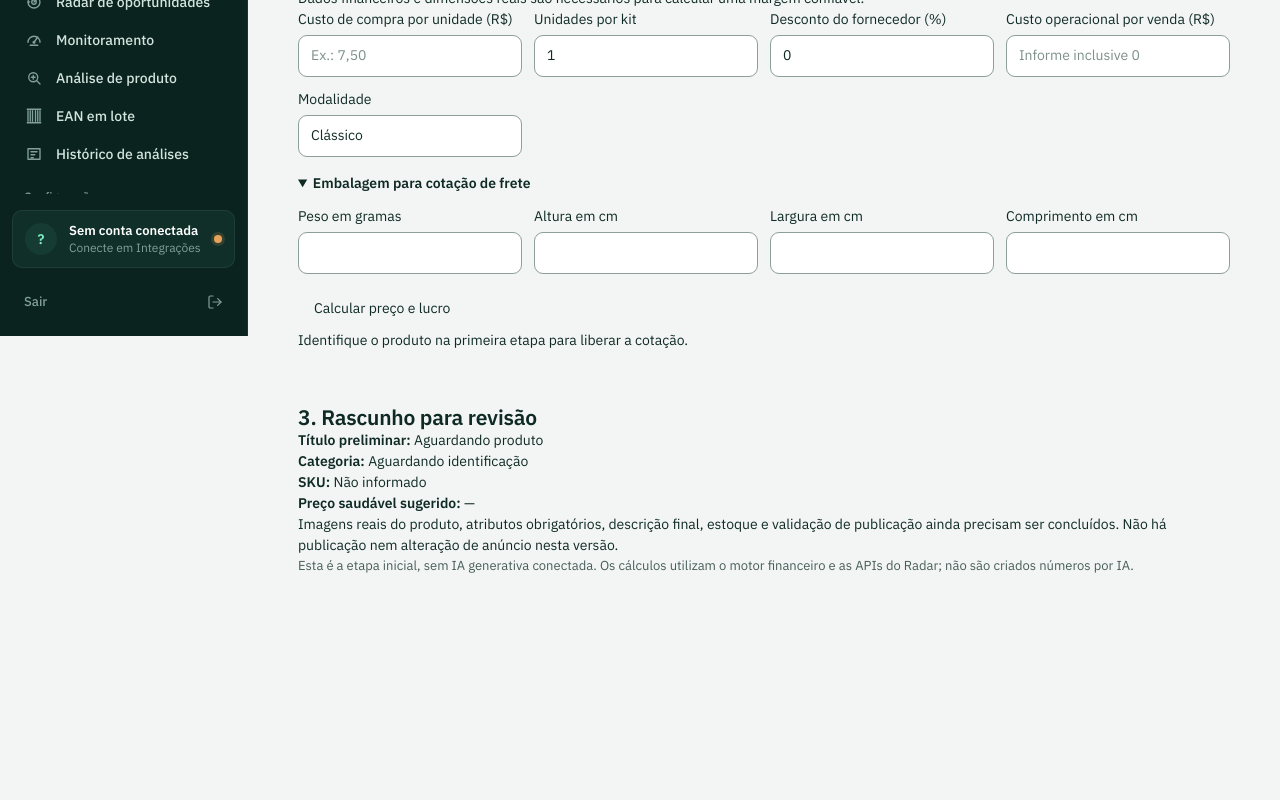
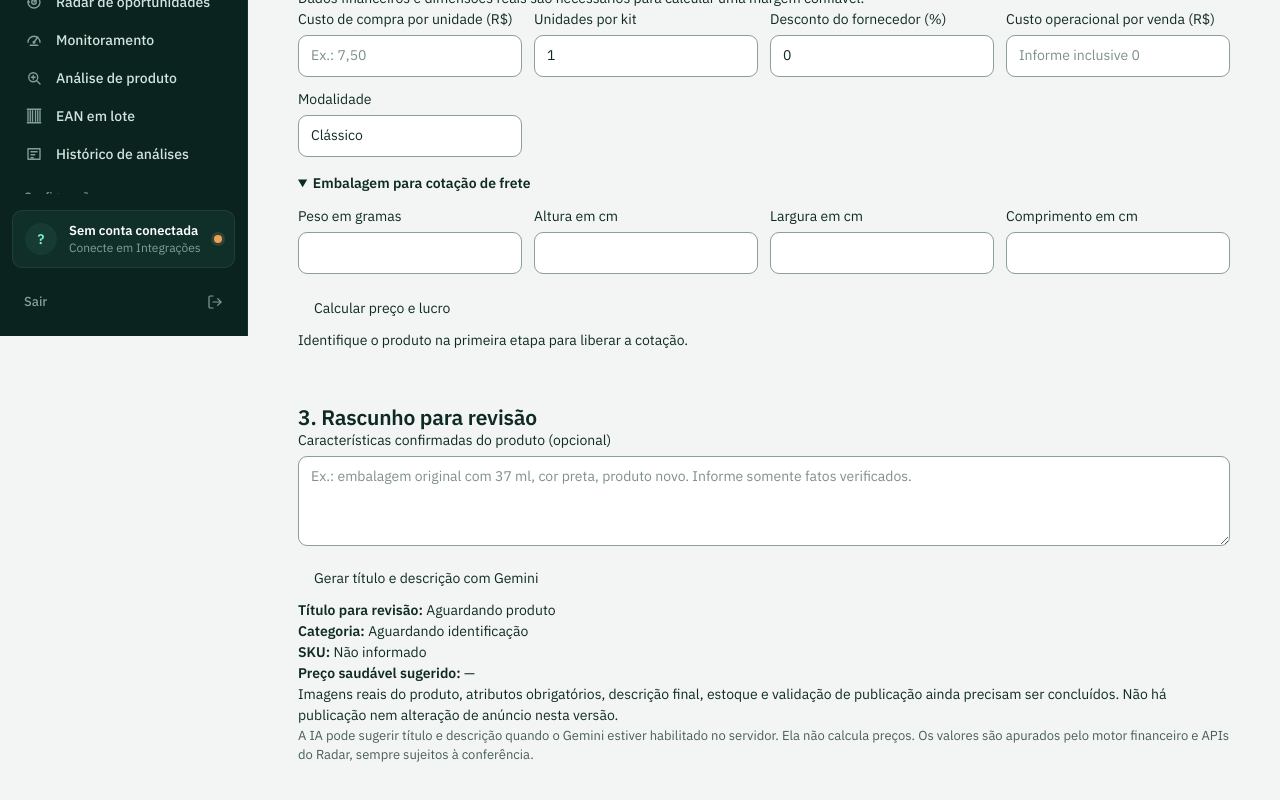
Before and after one commit to Brunohvg/mercado-radar, a Next.js app: page /assistente-anuncios in a window 1280 px wide. Shown: the part 464-1264 px from the top of the page. Before the commit the page ends 1127 px from the top, so only its background shows below. Built offline with nearby package versions, Linux system fonts and the light colour scheme; no server answers.

Commit message:
feat: connect Gemini copy generation to category-agnostic listing assistant

```diff
--- a/components/listing-draft-assistant.tsx
+++ b/components/listing-draft-assistant.tsx
@@ -24,6 +24,14 @@ type Discovery = {
     sampleSize?: number;
     confidence?: string;
   } | null;
+};
+
+type AiDraft = {
+  title: string;
+  description: string;
+  missingFacts: string[];
+  provider: "gemini";
+  requiresReview: true;
 };
 
 type PriceResponse = {
@@ -93,6 +101,9 @@ export function ListingDraftAssistant({
   fromExtension?: boolean;
 }) {
   const [name, setName] = useState(initialName);
+  const [confirmedFacts, setConfirmedFacts] = useState("");
+  const [aiDraft, setAiDraft] = useState<AiDraft | null>(null);
+  const [aiLoading, setAiLoading] = useState(false);
   const [brand, setBrand] = useState("");
   const [sku, setSku] = useState("");
   const [units, setUnits] = useState("1");
@@ -120,6 +131,29 @@ export function ListingDraftAssistant({
       : base).slice(0, 120);
   }, [name, brand]);
 
+  async function generateAiDraft() {
+    if (name.trim().length < 3) {
+      setError("Informe o nome do produto antes de gerar o texto.");
+      return;
+    }
+    setError("");
+    setAiDraft(null);
+    setAiLoading(true);
+    try {
+      const result = await postJson<AiDraft>("/api/ai/listing-draft", {
+        name: name.trim(),
+        brand: brand.trim(),
+        category: categoryName,
+        confirmedFacts: confirmedFacts.trim(),
+      });
+      setAiDraft(result);
+    } catch (err) {
+      setError(err instanceof Error ? err.message : "Não foi possível gerar o anúncio com IA.");
+    } finally {
+      setAiLoading(false);
+    }
+  }
+
   async function identify(event: FormEvent<HTMLFormElement>) {
     event.preventDefault();
     if (name.trim().length < 3) {
@@ -130,6 +164,7 @@ export function ListingDraftAssistant({
     setError("");
     setDiscovery(null);
     setPrice(null);
+    setAiDraft(null);
     setCategoryId("");
     setCategoryName("");
     try {
@@ -206,9 +241,9 @@ export function ListingDraftAssistant({
       <section className="card" style={{ padding: 18 }}>
         <h2 style={{ marginTop: 0 }}>1. Qual produto você quer vender?</h2>
         <form onSubmit={identify} style={{ display: "grid", gap: 12 }}>
-          {label("Nome ou EAN do produto", name, setName, "Ex.: tinta pinta couro Shake Paint 37 ml", true)}
+          {label("Nome ou EAN do produto", name, (v) => { setName(v); setAiDraft(null); }, "Ex.: tinta pinta couro Shake Paint 37 ml", true)}
           <div style={gridStyle}>
-            {label("Marca confirmada (opcional)", brand, setBrand, "Ex.: Acrilex")}
+            {label("Marca confirmada (opcional)", brand, (v) => { setBrand(v); setAiDraft(null); }, "Ex.: Acrilex")}
             {label("SKU interno (opcional)", sku, setSku, "Seu código de estoque")}
           </div>
           <button type="submit" style={buttonStyle} disabled={loading !== null}>
@@ -257,13 +292,34 @@ export function ListingDraftAssistant({
       {error && <p role="alert" style={{ color: "var(--danger, #d05043)" }}>{error}</p>}
       <section className="card" style={{ padding: 18 }}>
         <h2 style={{ marginTop: 0 }}>3. Rascunho para revisão</h2>
-        <p><strong>Título preliminar:</strong> {draftTitle || "Aguardando produto"}</p>
+        <label style={{ ...fieldStyle, marginBottom: 12 }}>
+          <span>Características confirmadas do produto (opcional)</span>
+          <textarea
+            style={{ ...inputStyle, minHeight: 90, resize: "vertical" }}
+            maxLength={1500}
+            value={confirmedFacts}
+            onChange={(e) => { setConfirmedFacts(e.target.value); setAiDraft(null); }}
+            placeholder="Ex.: embalagem original com 37 ml, cor preta, produto novo. Informe somente fatos verificados."
+          />
+        </label>
+        <button type="button" style={buttonStyle} disabled={aiLoading || loading !== null || name.trim().length < 3} onClick={generateAiDraft}>
+          {aiLoading ? "Gerando título e descrição…" : "Gerar título e descrição com Gemini"}
+        </button>
+        <p><strong>Título para revisão:</strong> {aiDraft?.title || draftTitle || "Aguardando produto"}</p>
+        {aiDraft && (
+          <div style={{ display: "grid", gap: 8, marginTop: 12 }}>
+            <strong>Descrição sugerida pela IA (revise antes de usar)</strong>
+            <div style={{ whiteSpace: "pre-wrap", padding: 12, border: "1px solid #a6b8b0", borderRadius: 9 }}>{aiDraft.description}</div>
+            {aiDraft.missingFacts.length > 0 && <p><strong>Informações a confirmar:</strong> {aiDraft.missingFacts.join("; ")}</p>}
+            <p>O Gemini produz apenas texto. Nenhuma imagem é gerada e nada é publicado no Mercado Livre.</p>
+          </div>
+        )}
         <p><strong>Categoria:</strong> {categoryName || categoryId || "Aguardando identificação"}</p>
         <p><strong>SKU:</strong> {sku.trim() || "Não informado"}</p>
         <p><strong>Preço saudável sugerido:</strong> {money(price?.suggestedPrice)}</p>
         {price?.analysis && <p>Lucro estimado: <strong>{money(price.analysis.profit)}</strong> · Margem: {price.analysis.marginPercent.toFixed(2)}% · ROI: {price.analysis.roiPercent.toFixed(2)}%.</p>}
         <p>Imagens reais do produto, atributos obrigatórios, descrição final, estoque e validação de publicação ainda precisam ser concluídos. Não há publicação nem alteração de anúncio nesta versão.</p>
-        <p style={{ opacity: .75, fontSize: 13 }}>Esta é a etapa inicial, sem IA generativa conectada. Os cálculos utilizam o motor financeiro e as APIs do Radar; não são criados números por IA.</p>
+        <p style={{ opacity: .75, fontSize: 13 }}>A IA pode sugerir título e descrição quando o Gemini estiver habilitado no servidor. Ela não calcula preços. Os valores são apurados pelo motor financeiro e APIs do Radar, sempre sujeitos à conferência.</p>
       </section>
     </div>
   );
```
